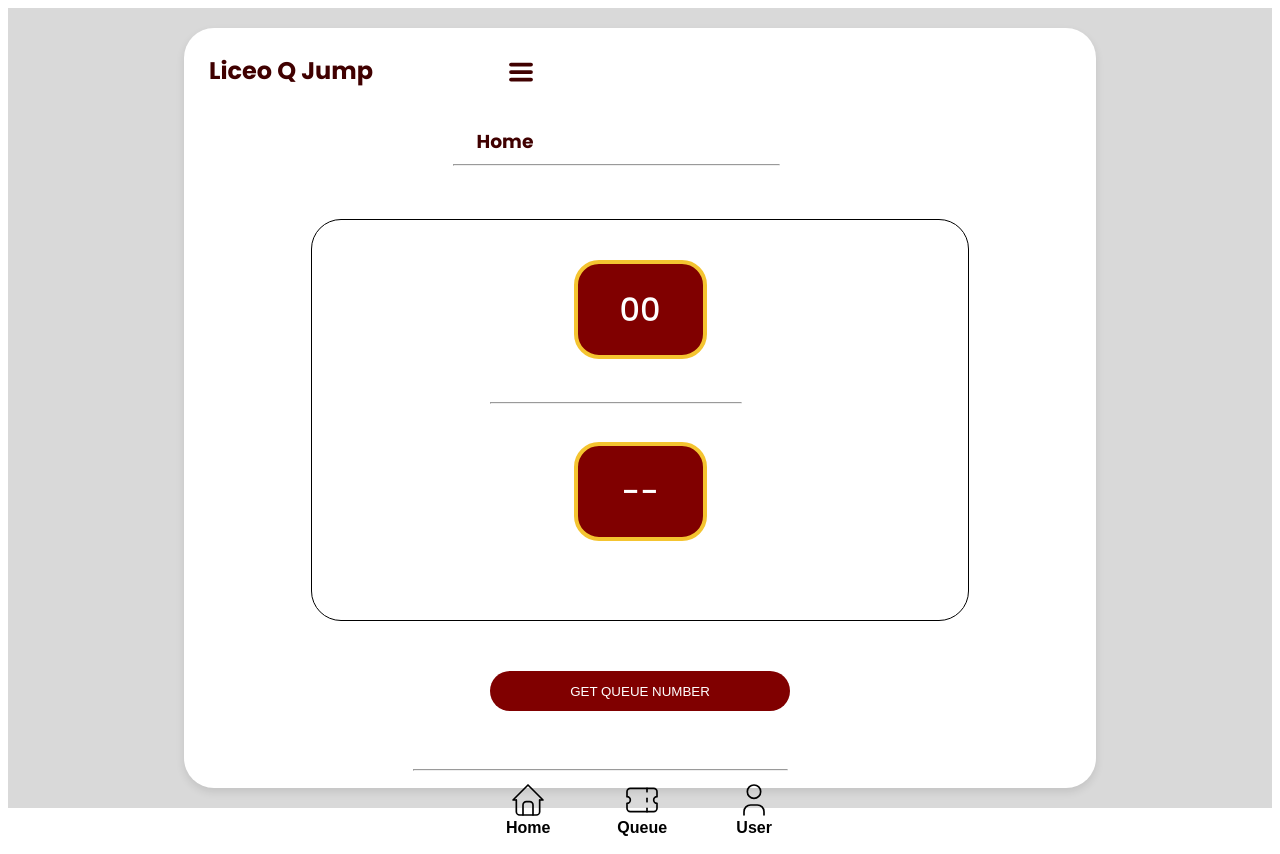
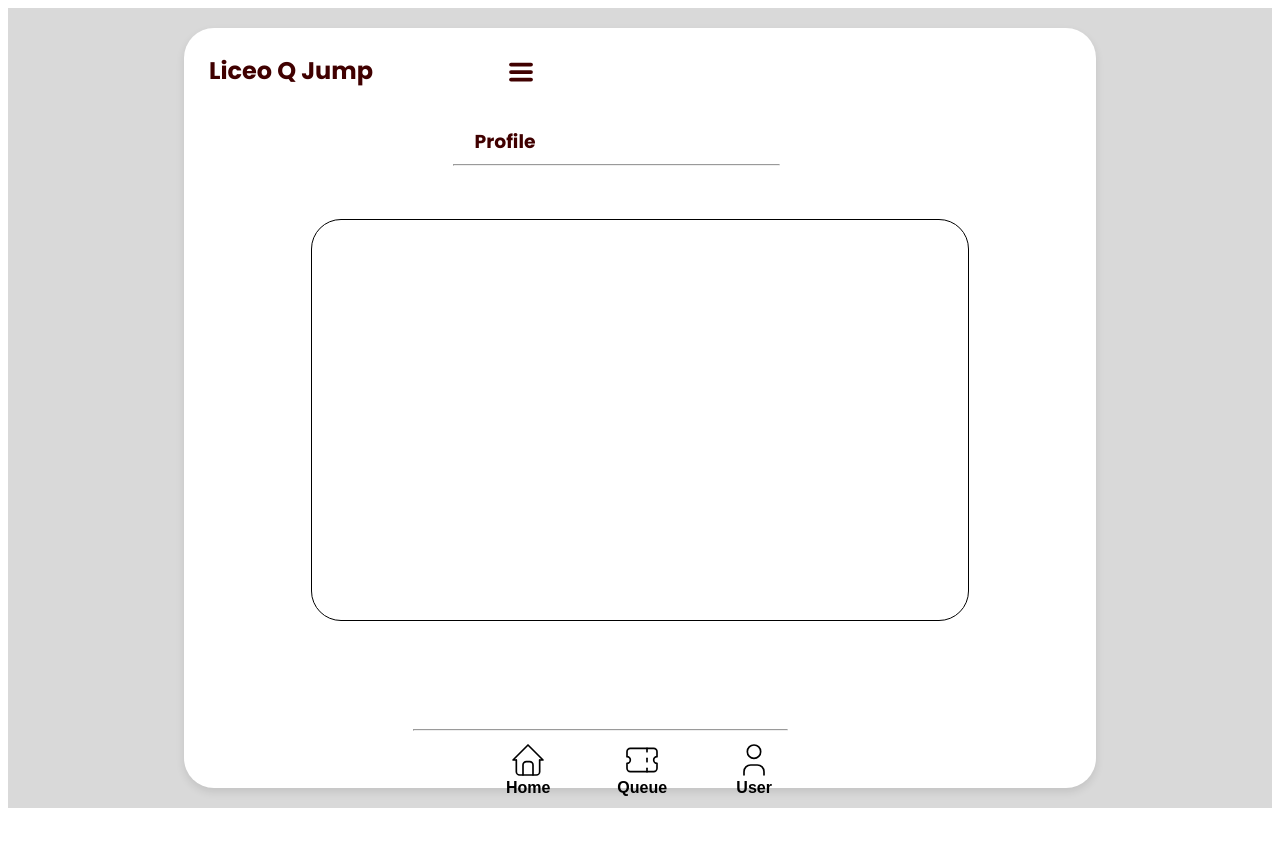
Before and after one commit to JDaiNCK777/Practice-FE, an Angular app: page /home in a window 1280 px wide. After the commit the page ends 816 px from the top, so only its background shows below. Built offline with nearby package versions, Linux system fonts and the light colour scheme.

Commit message:
Adjustments

```diff
--- a/src/app/Userdashboard/UserDashboard.component.html
+++ b/src/app/Userdashboard/UserDashboard.component.html
@@ -11,31 +11,16 @@
       </header>
 
       <div class = "Inner-card">
-        <h3>Home</h3>
+        <h3>Profile</h3>
         <hr class = "divider">
       </div>
 
       <div class = "Queue-Card">
 
-        <div class = "CurrentQueue">
-          <h1 class = "CurrentQueueNu">
-            00
-          </h1>
-        </div>
 
-        <hr class = "Queue-Divider">
-
-        <div class = "YourQueue">
-          <h1 class = "YourQueueNum">
-            --
-          </h1>
-        </div>
 
       </div>
 
-      <button class = "GetNumber">
-        GET QUEUE NUMBER
-      </button>
 
       <div class = "NavBar">
 
--- a/src/app/Userdashboard/UserMyQueue/UserMyQueue.component.html
+++ b/src/app/Userdashboard/UserMyQueue/UserMyQueue.component.html
@@ -17,8 +17,7 @@
 
       <div class = "Queue-Card">
 
-
-
+        <hr class = "StatusDivider">
 
       </div>
 
```
